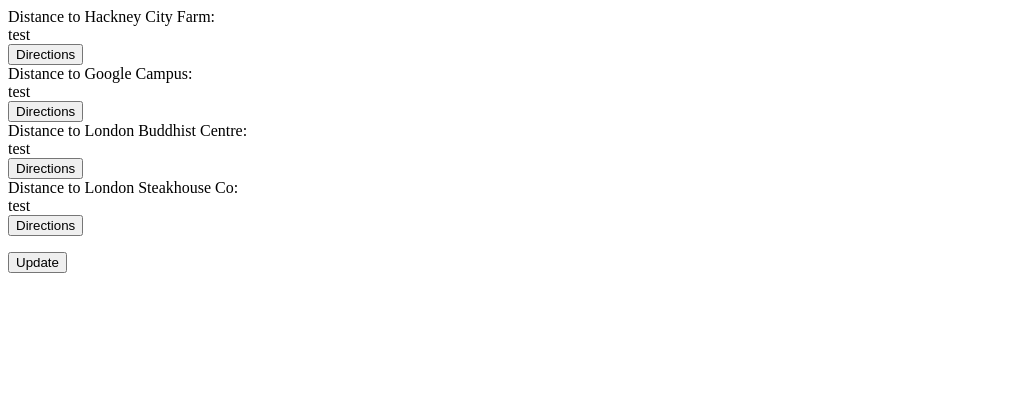
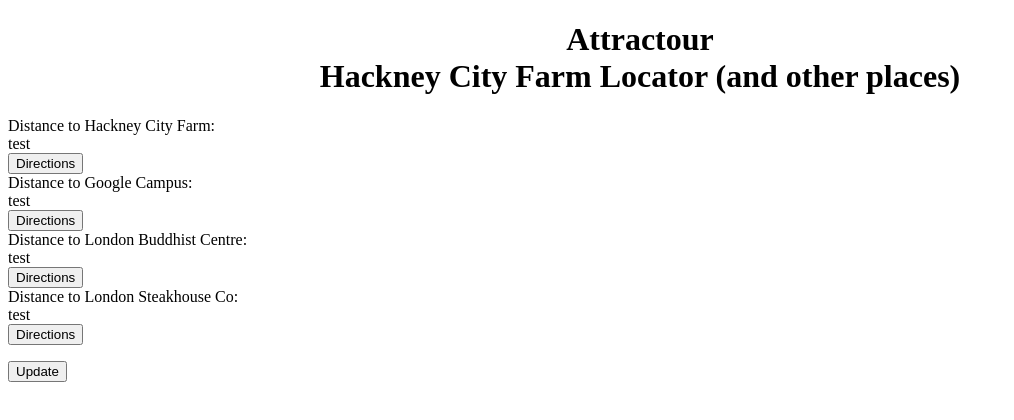
Before and after one commit to neroshan12/practice-project, a website: page index.html in a window 1280 px wide. Shown: the whole page, without its empty margins (0-1014 px from the left). Drawn offline with Linux system fonts and the light colour scheme.

Commit message:
Add basic heading

```diff
--- a/index.html
+++ b/index.html
@@ -2,9 +2,11 @@
 <html>
   <head>
     <meta charset="utf-8">
-    <title>Hackney City Farm Locator (and other places)</title>
+    <title>Homepage</title>
   </head>
   <body>
+
+    <h1 align="center"> Attractour <br/> Hackney City Farm Locator (and other places) </h1>
 
     <div id='places-to-go'>
       <div>Distance to Hackney City Farm:</div> <div id='hcf-distance'>test</div> <button>Directions</button>
```
